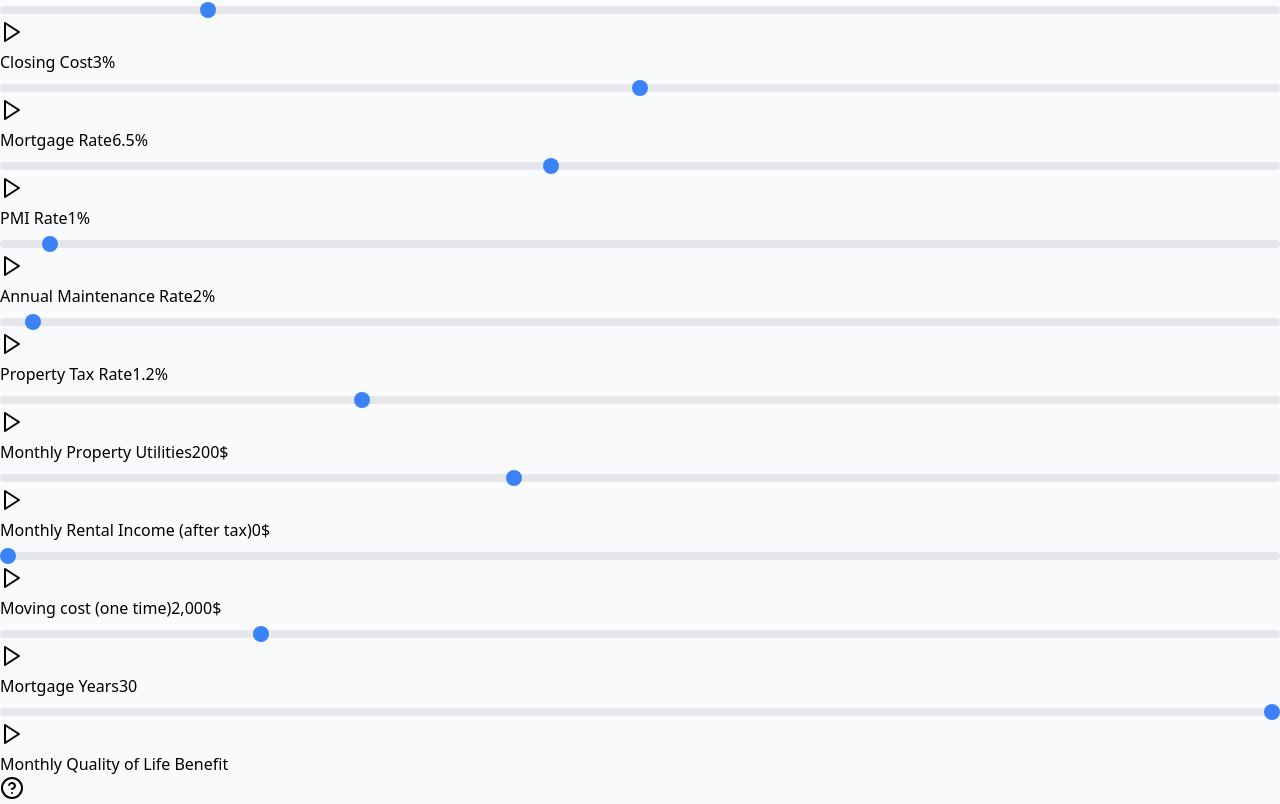
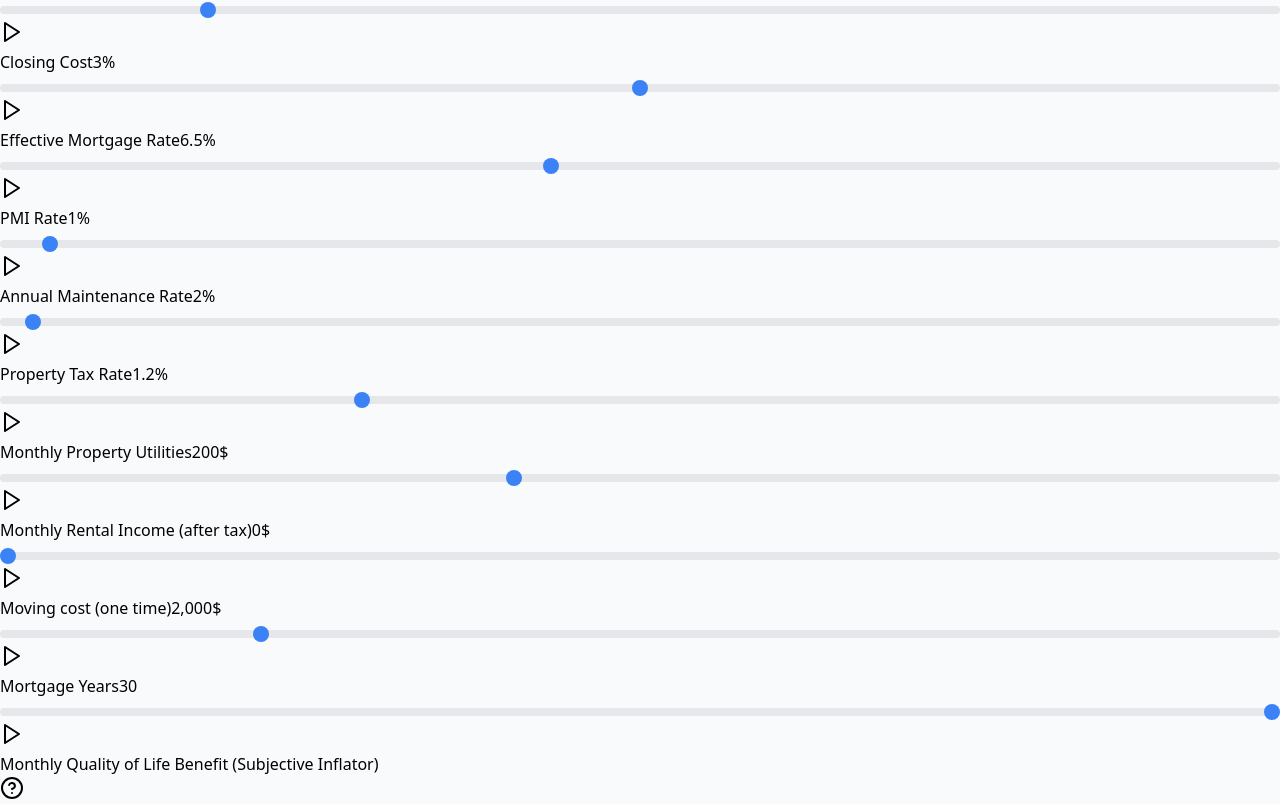
Before and after one commit to MaksimDan/housing-calculator, a React (Vite) app: page / in a window 1280 px wide. Shown: the part 634-1438 px from the top of the page. Built offline with nearby package versions, Linux system fonts and the light colour scheme.

Commit message:
pmi should be a product of the original homeprice

```diff
--- a/src/HousingCalculator.tsx
+++ b/src/HousingCalculator.tsx
@@ -26,7 +26,7 @@ const HousingCalculator = () => {
   // Property Details - Inputs that affect purchase costs and ongoing expenses
   const [homePrice, setHomePrice] = useState(700000);
   const [downPaymentPercent, setDownPaymentPercent] = useState(20);
-  const [mortgageRate, setMortgageRate] = useState(6.5);
+  const [effectoveMortgageRate, setEffectiveMortgageRate] = useState(6.5);
   const [mortgageYears, setMortgageYears] = useState(30);
   const [PMIRate, setPMIRate] = useState(1);  // Private Mortgage Insurance rate if down payment < 20%
   const [propertyTaxRate, setPropertyTaxRate] = useState(1.2);
@@ -46,6 +46,7 @@ const HousingCalculator = () => {
   const [monthlyRenterInsurance, setMonthlyRenterInsurance] = useState(10);
   const [monthlyRentUtilities, setMonthlyRentUtilities] = useState(150);
   const [monthlyPropertyUtilities, setMonthlyPropertyUtilities] = useState(200);
+  // This is a subjective metric that artificially inflates net worth for the buying scenario. It is up the user to induce it.
   const [monthyQualityOfLife, setMonthyQualityOfLife] = useState(500);
 
   // Annual Growth/Return Rates
@@ -136,7 +137,7 @@ const HousingCalculator = () => {
     let previousBuyingInvestments = buyingNetWorth - (currentHomeValue - mortgageBalance);
 
     // Calculate monthly mortgage payment (stays constant through loan term)
-    const monthlyInterestRate = mortgageRate / 100 / 12;
+    const monthlyInterestRate = effectoveMortgageRate / 100 / 12;
     const totalMonthlyPayments = mortgageYears * 12;
     const monthlyMortgagePayment = (mortgageBalance *
       (monthlyInterestRate * Math.pow(1 + monthlyInterestRate, totalMonthlyPayments))) /
@@ -187,8 +188,9 @@ const HousingCalculator = () => {
       const monthlyMaintenance = (currentHomeValue * annualMaintainanceRate) / 100 / 12;
 
       // Check if PMI is still needed (required when equity < 20%)
-      const currentEquityPercent = ((currentHomeValue - mortgageBalance) / currentHomeValue) * 100;
-      const monthlyPMI = currentEquityPercent < 20
+      // Calculate equity percentage based on original purchase price
+      const equityPercentOriginal = ((homePrice - mortgageBalance) / homePrice) * 100;
+      const monthlyPMI = equityPercentOriginal < 20
         ? (mortgageBalance * PMIRate) / 100 / 12
         : 0;
 
@@ -284,7 +286,7 @@ const HousingCalculator = () => {
     }
     return data;
   }, [
-    homePrice, downPaymentPercent, mortgageRate, propertyTaxRate,
+    homePrice, downPaymentPercent, effectoveMortgageRate, propertyTaxRate,
     monthlyRent, homeAppreciation, investmentReturn, rentIncrease,
     closingCostPercent, monthlyRenterInsurance, monthlyRentUtilities,
     monthlyPropertyUtilities, salaryGrowthRate, initialInvestment,
@@ -398,9 +400,9 @@ const HousingCalculator = () => {
 
             {/* Monthly Costs */}
             <AnimatedInput
-              label="Mortgage Rate"
-              value={mortgageRate}
-              onChange={setMortgageRate}
+              label="Effective Mortgage Rate"
+              value={effectoveMortgageRate}
+              onChange={setEffectiveMortgageRate}
               min={.1}
               max={15}
               step={0.1}
@@ -474,7 +476,7 @@ const HousingCalculator = () => {
             <AnimatedInput
               label={
                 <div className="flex items-center gap-1">
-                  Monthly Quality of Life Benefit
+                  Monthly Quality of Life Benefit (Subjective Inflator)
                   <div
                     className="text-gray-400 hover:text-gray-600 cursor-help"
                     title="How much you'd be willing to pay monthly for homeownership benefits like: control over space, freedom to renovate, sense of permanence, no landlord, community belonging"
```
